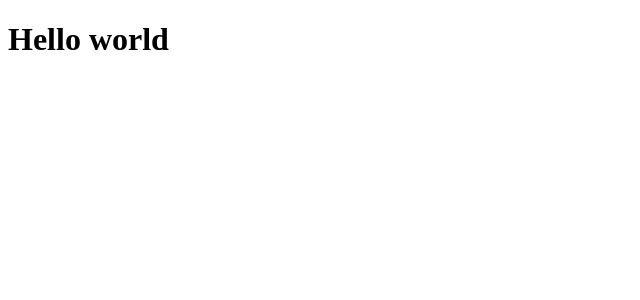
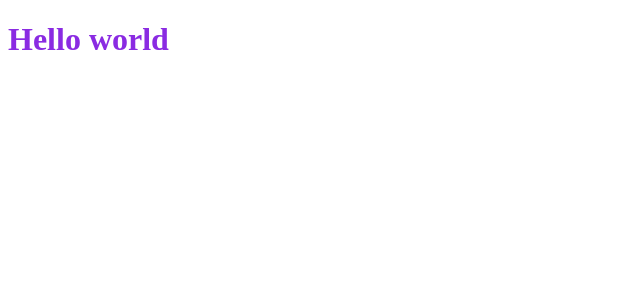
Before and after one commit to horquidia-lima/ig.news, a Next.js app: page / in a window 1280 px wide. Shown: the top 300 px of the page, without its empty margins (0-640 px from the left). Built offline with nearby package versions, Linux system fonts and the light colour scheme.

Commit message:
adcionando SASS

```diff
--- a/package.json
+++ b/package.json
@@ -10,7 +10,8 @@
   "dependencies": {
     "next": "12.0.7",
     "react": "17.0.2",
-    "react-dom": "17.0.2"
+    "react-dom": "17.0.2",
+    "sass": "^1.44.0"
   },
   "devDependencies": {
     "@types/node": "^16.11.12",
--- a/src/pages/index.tsx
+++ b/src/pages/index.tsx
@@ -1,5 +1,9 @@
+import styles from  "../styles/home.module.scss"
+
 export default function Home() {
   return (
-    <h1>Hello world</h1>
+    <h1 className={styles.title}>
+      Hello world
+    </h1>
   )
 }
--- /dev/null
+++ b/src/styles/home.module.scss
@@ -0,0 +1,3 @@
+.title{
+    color: blueviolet;
+}
```
Also changed, not shown: 1 other file (tests, documents, lock files or other folders).
